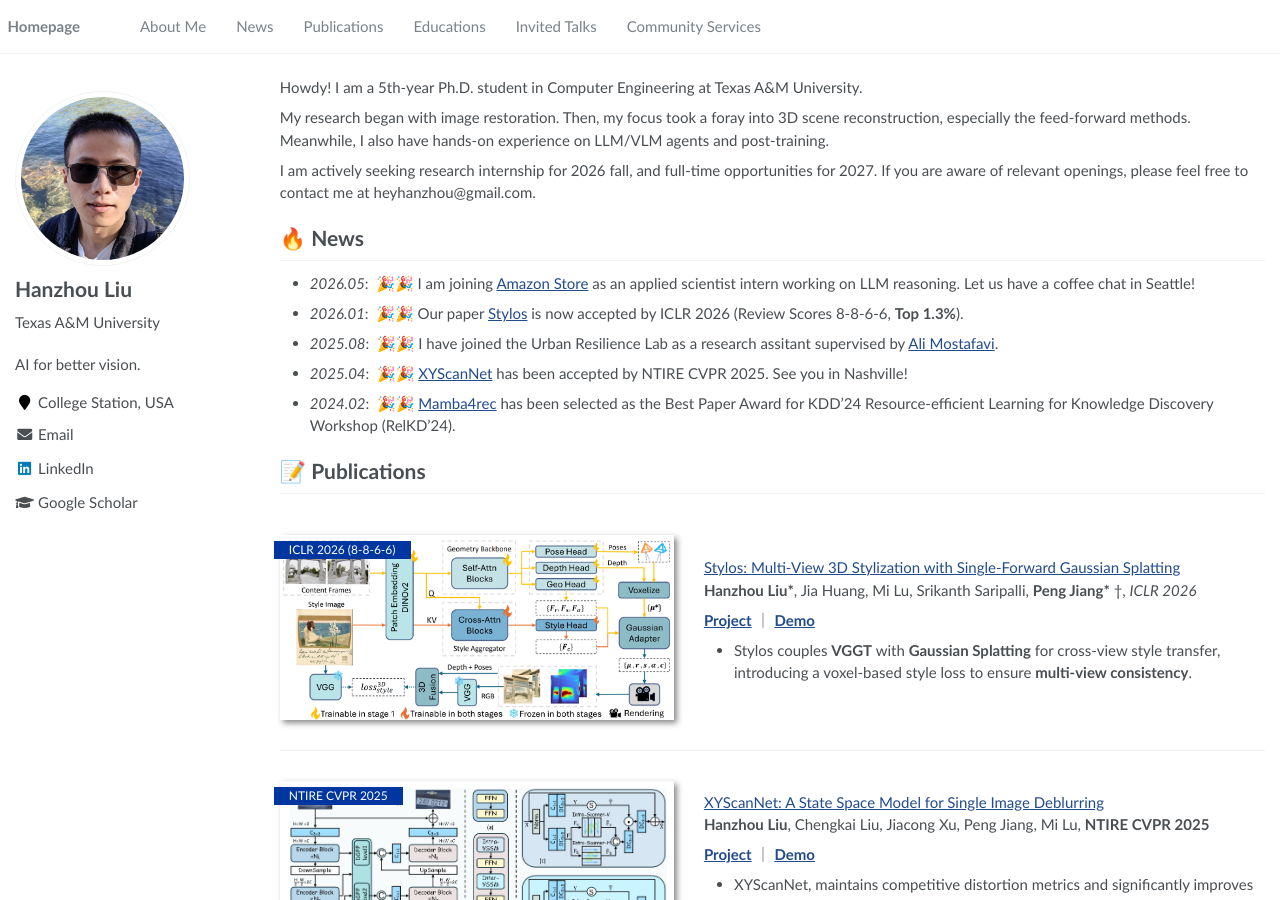
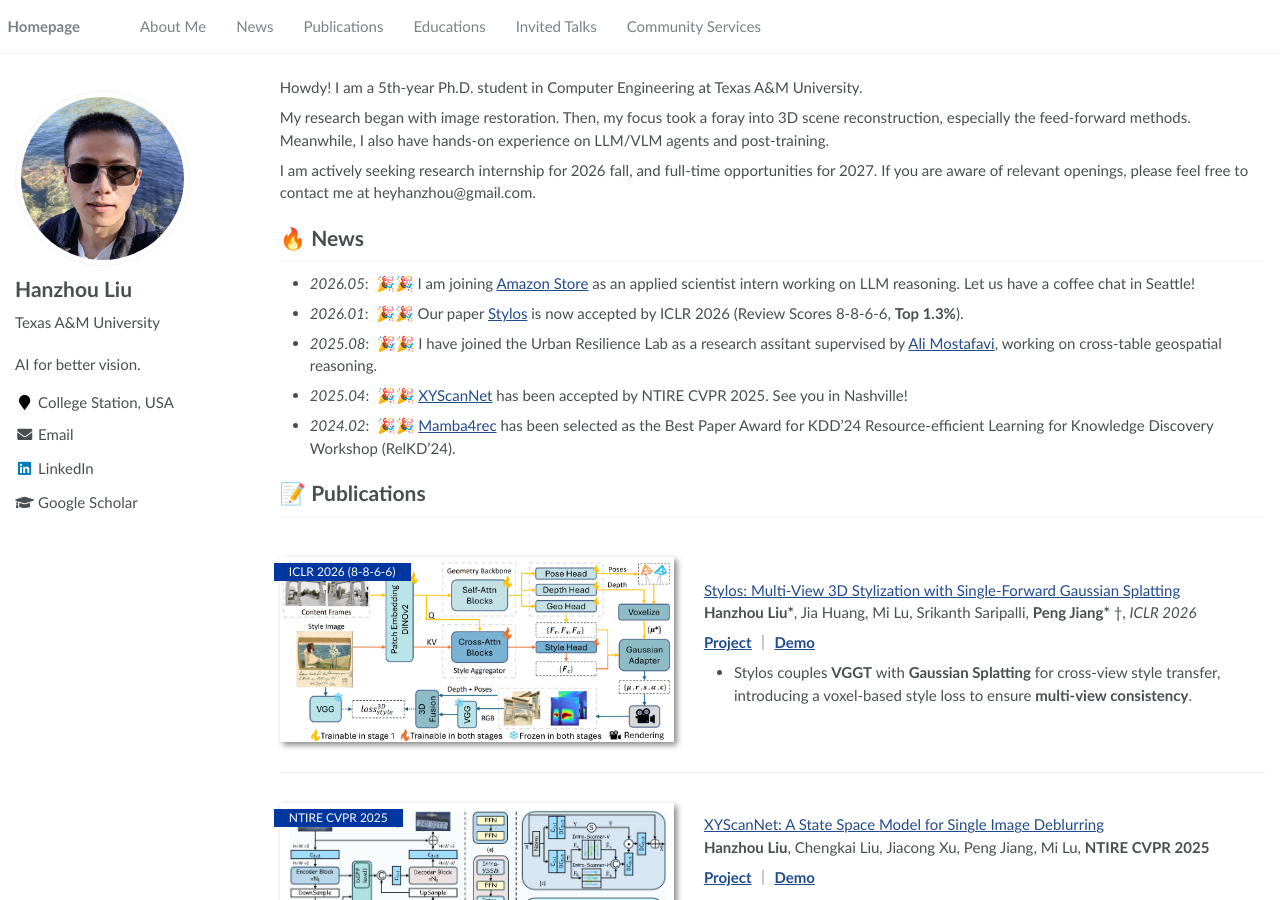
Before and after one commit to HanzhouLiu/hanzhouliu.github.io, a Jekyll site: the page built from _pages/about.md, in a window 1280 px wide and 900 px high. Built offline with Jekyll 4.4.1, drawn with Linux system fonts in a browser that asks for light colours.

Commit message:
updated about me with refinement

```diff
--- a/_pages/about.md
+++ b/_pages/about.md
@@ -29,7 +29,7 @@ I am actively seeking research internship for 2026 fall, and full-time opportuni
 # 🔥 News
 - *2026.05*: &nbsp;🎉🎉 I am joining [Amazon Store](https://www.aboutamazon.com/what-we-do/amazon-store) as an applied scientist intern working on LLM reasoning. Let us have a coffee chat in Seattle!
 - *2026.01*: &nbsp;🎉🎉 Our paper [Stylos](https://hanzhouliu.github.io/Stylos/) is now accepted by ICLR 2026 (Review Scores 8-8-6-6, <strong>Top 1.3%</strong>).
-- *2025.08*: &nbsp;🎉🎉 I have joined the Urban Resilience Lab as a research assitant supervised by [Ali Mostafavi](https://scholar.google.com/citations?user=DFNvQPYAAAAJ&hl=en).
+- *2025.08*: &nbsp;🎉🎉 I have joined the Urban Resilience Lab as a research assitant supervised by [Ali Mostafavi](https://scholar.google.com/citations?user=DFNvQPYAAAAJ&hl=en), working on cross-table geospatial reasoning.
 - *2025.04*: &nbsp;🎉🎉 [XYScanNet](https://openaccess.thecvf.com/content/CVPR2025W/NTIRE/papers/Liu_XYScanNet_A_State_Space_Model_for_Single_Image_Deblurring_CVPRW_2025_paper.pdf) has been accepted by NTIRE CVPR 2025. See you in Nashville!
 - *2024.02*: &nbsp;🎉🎉 [Mamba4rec](https://github.com/chengkai-liu/Mamba4Rec) has been selected as the Best Paper Award for KDD'24 Resource-efficient Learning for Knowledge Discovery Workshop (RelKD’24).
 
```
